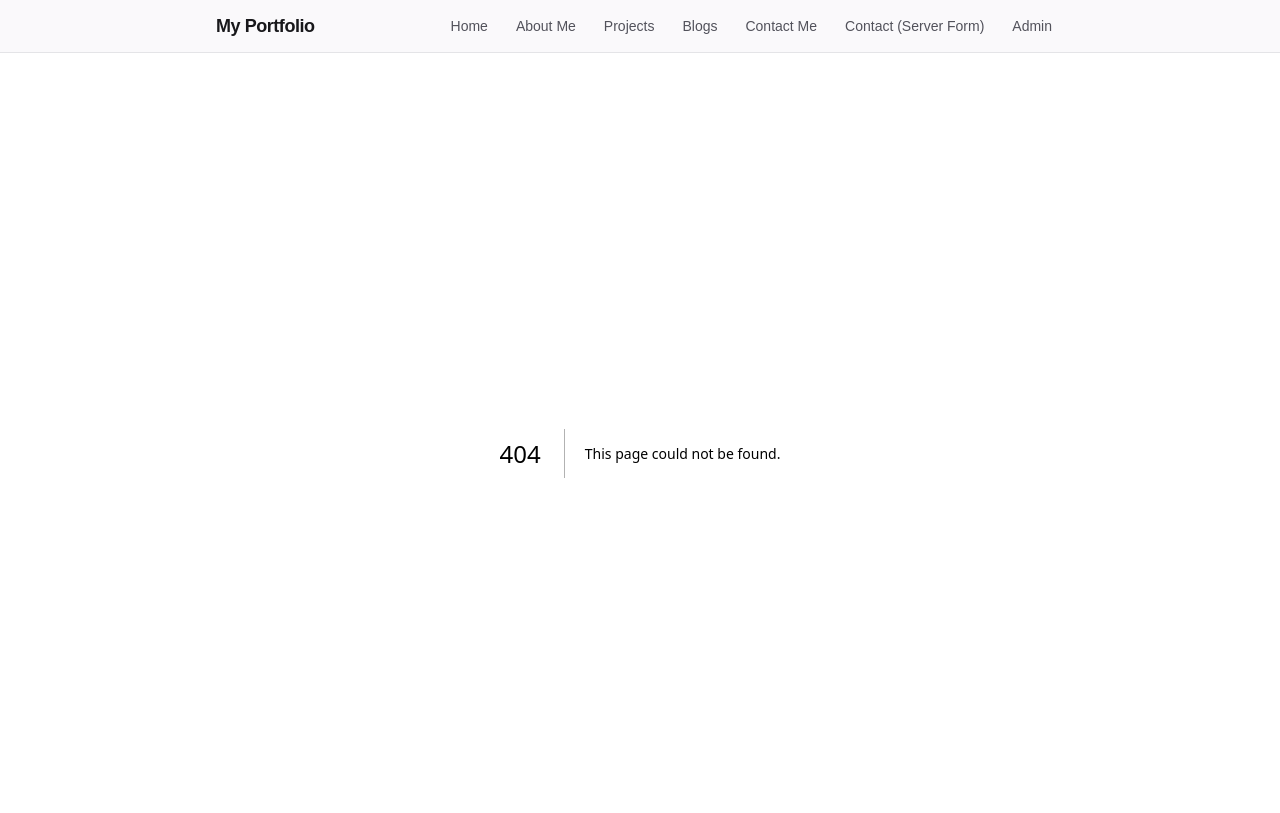
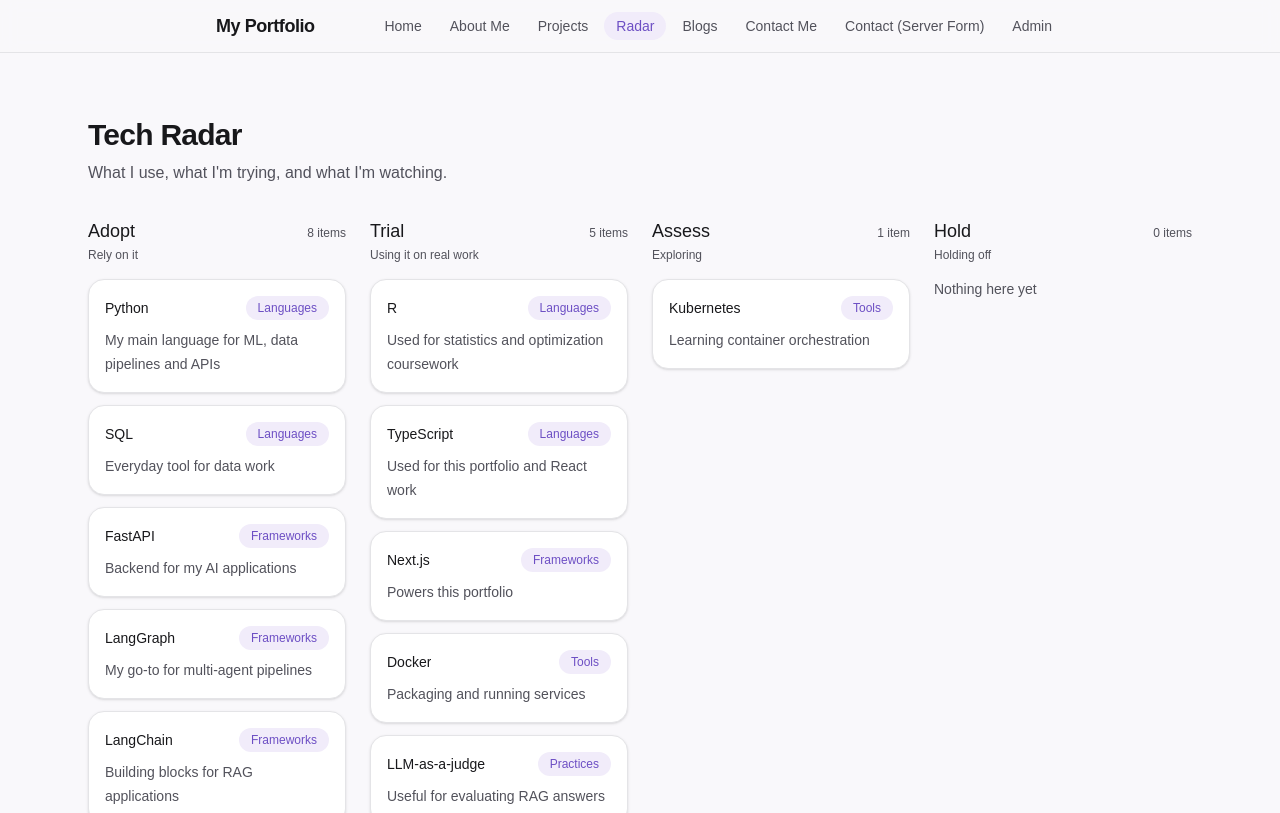
Before and after one commit to tanxsh/portfolio-website, a Next.js app: page /radar in a window 1280 px wide. Before the commit this address had no page. Shown: the top 813 px of the page. Built offline with nearby package versions, Linux system fonts and the light colour scheme.

Commit message:
Add public tech radar page and components

```diff
--- /dev/null
+++ b/src/app/radar/page.tsx
@@ -0,0 +1,18 @@
+import type { Metadata } from "next";
+import RadarView from "@/components/radar/RadarView";
+
+export const metadata: Metadata = {
+  title: "Tech Radar",
+};
+
+export default function RadarPage() {
+  return (
+    <div className="mx-auto w-full max-w-6xl px-6 py-16">
+      <h1 className="text-3xl font-semibold tracking-tight">Tech Radar</h1>
+      <p className="mt-2 text-zinc-600 dark:text-zinc-400">
+        What I use, what I&apos;m trying, and what I&apos;m watching.
+      </p>
+      <RadarView />
+    </div>
+  );
+}
--- a/src/components/Navbar.tsx
+++ b/src/components/Navbar.tsx
@@ -7,6 +7,7 @@ const links = [
   { href: "/", label: "Home" },
   { href: "/about-me", label: "About Me" },
   { href: "/projects", label: "Projects" },
+  { href: "/radar", label: "Radar" },
   { href: "/blogs", label: "Blogs" },
   { href: "/contact-me", label: "Contact Me" },
   { href: "/contact-me-server-form", label: "Contact (Server Form)" },
--- /dev/null
+++ b/src/components/radar/RadarBoard.tsx
@@ -0,0 +1,48 @@
+import RadarItemCard from "@/components/radar/RadarItemCard";
+import type { RadarItem } from "@/lib/radarStore";
+
+type RadarBoardProps = {
+  items: RadarItem[];
+};
+
+const RINGS = [
+  { name: "Adopt", description: "Rely on it" },
+  { name: "Trial", description: "Using it on real work" },
+  { name: "Assess", description: "Exploring" },
+  { name: "Hold", description: "Holding off" },
+] as const;
+
+export default function RadarBoard({ items }: RadarBoardProps) {
+  return (
+    <div className="mt-8 grid gap-6 sm:grid-cols-2 xl:grid-cols-4">
+      {RINGS.map((ring) => {
+        const ringItems = items.filter((item) => item.ring === ring.name);
+
+        return (
+          <section key={ring.name}>
+            <div className="flex items-baseline justify-between gap-2">
+              <h2 className="text-lg font-medium">{ring.name}</h2>
+              <span className="text-xs text-muted">
+                {ringItems.length}{" "}
+                {ringItems.length === 1 ? "item" : "items"}
+              </span>
+            </div>
+            <p className="mt-0.5 text-xs text-muted">{ring.description}</p>
+
+            {ringItems.length === 0 ? (
+              <p className="mt-4 text-sm text-muted">Nothing here yet</p>
+            ) : (
+              <ul className="mt-4 flex flex-col gap-3">
+                {ringItems.map((item) => (
+                  <li key={item.id}>
+                    <RadarItemCard item={item} />
+                  </li>
+                ))}
+              </ul>
+            )}
+          </section>
+        );
+      })}
+    </div>
+  );
+}
--- /dev/null
+++ b/src/components/radar/RadarItemCard.tsx
@@ -0,0 +1,19 @@
+import type { RadarItem } from "@/lib/radarStore";
+
+type RadarItemCardProps = {
+  item: RadarItem;
+};
+
+export default function RadarItemCard({ item }: RadarItemCardProps) {
+  return (
+    <article className="card p-4">
+      <div className="flex items-center justify-between gap-2">
+        <h3 className="truncate text-sm font-medium text-foreground">
+          {item.name}
+        </h3>
+        <span className="pill shrink-0 text-xs">{item.category}</span>
+      </div>
+      <p className="mt-2 text-sm leading-6 text-muted">{item.note}</p>
+    </article>
+  );
+}
--- /dev/null
+++ b/src/components/radar/RadarView.tsx
@@ -0,0 +1,50 @@
+"use client";
+
+import { useEffect, useState } from "react";
+import RadarBoard from "@/components/radar/RadarBoard";
+import type { RadarItem } from "@/lib/radarStore";
+
+export default function RadarView() {
+  const [items, setItems] = useState<RadarItem[] | null>(null);
+  const [error, setError] = useState<string | null>(null);
+
+  useEffect(() => {
+    let cancelled = false;
+
+    async function loadItems() {
+      try {
+        const response = await fetch("/api/radar");
+        if (!response.ok) {
+          throw new Error(`Request failed with status ${response.status}`);
+        }
+        const data = (await response.json()) as RadarItem[];
+        if (!cancelled) {
+          setItems(data);
+          setError(null);
+        }
+      } catch {
+        if (!cancelled) {
+          setError("Failed to load the radar.");
+        }
+      }
+    }
+
+    loadItems();
+
+    return () => {
+      cancelled = true;
+    };
+  }, []);
+
+  return (
+    <div>
+      {error && <p className="banner-error mt-8">{error}</p>}
+
+      {items === null && !error && (
+        <p className="mt-8 text-muted">Loading radar…</p>
+      )}
+
+      {items !== null && <RadarBoard items={items} />}
+    </div>
+  );
+}
```
